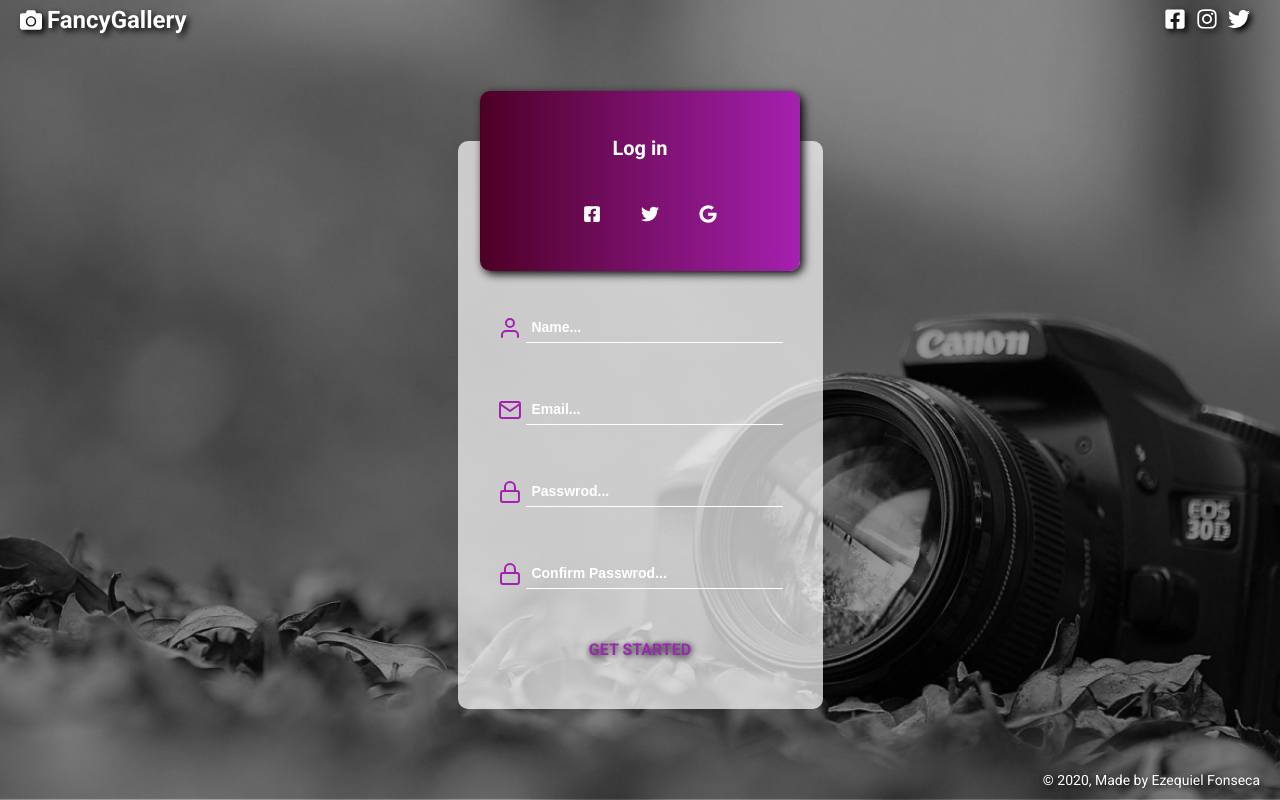
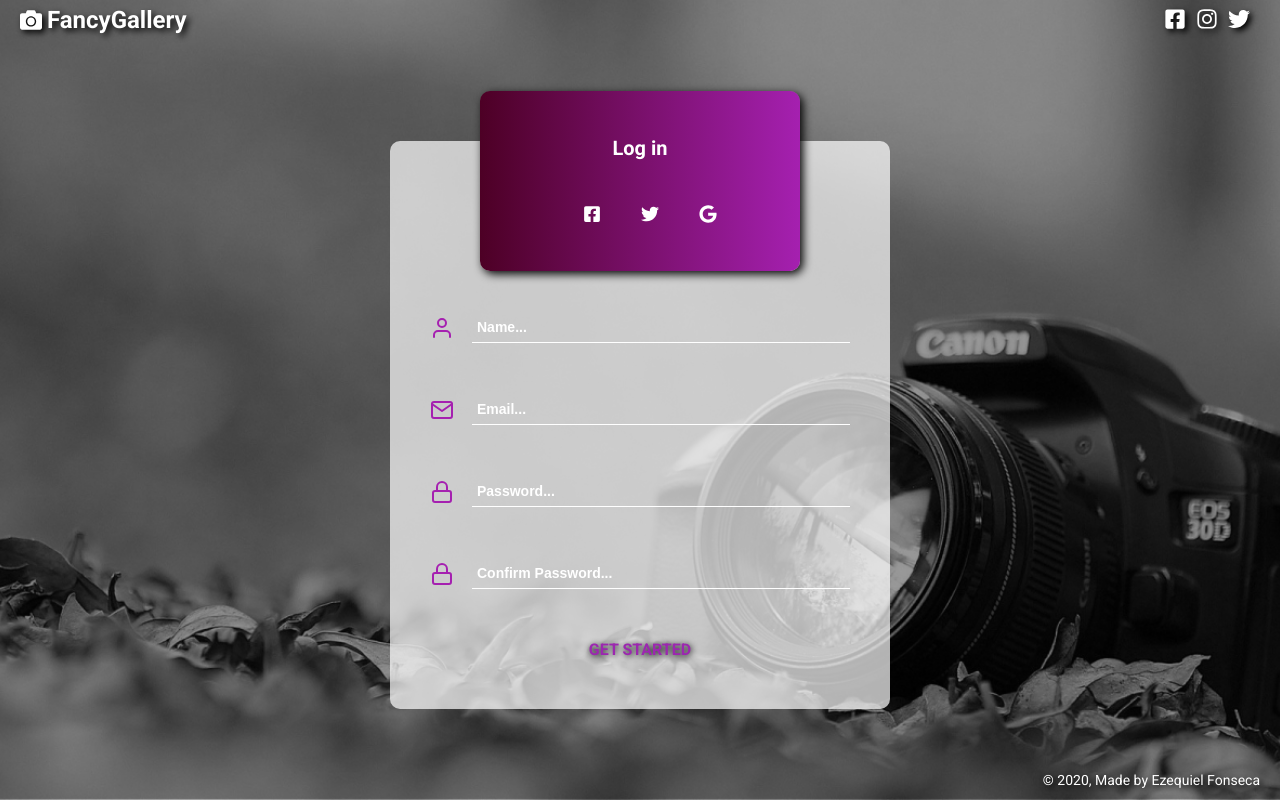
Before and after one commit to Qz-C/FancyGallery-frontend, a React (Create React App) app: page /register in a window 1280 px wide. Built offline with nearby package versions, Linux system fonts and the light colour scheme.

Commit message:
Not finished yet

```diff
--- a/src/pages/Signup/index.js
+++ b/src/pages/Signup/index.js
@@ -25,14 +25,14 @@ const Signup = () => {
     const [ email, setEmail ] = useState("");
     const [ password, setPassword ] = useState("");
     const [ name, setName ] = useState("");
-    const [ confirmPassword, setConfirmPasswrod ] = useState("");
+    const [ confirmPassword, setConfirmPassword ] = useState("");
     const [ size, setSize ] = useState(false);
     const [ number, setNumber ] = useState(false);
     const [ lower, setLower ] = useState(false);
     const [ upper, setUpper ] = useState(false);
     const [ special, setSpecial ] = useState(false);
     const [ showValidatePasswordMessage, setShowValidatePasswordMessage] = useState(false);
-    const [ passwordMatched, setpasswordMatched ] = useState(false);
+    const [ passwordMatched, setPasswordMatched ] = useState(false);
     const [ showPassWordMatches, setShowPassWordMatches ] = useState(false);
 
     const hasLowerCase = str => {
@@ -88,7 +88,6 @@ const Signup = () => {
         {
             setPassword(validatingPassword);
             console.log(password)
-
         }
 
 
@@ -99,14 +98,19 @@ const Signup = () => {
         setShowPassWordMatches(true);
 
         const confirmPassword = event.target.value;
-            if(confirmPassword === password )
-                setpasswordMatched(true);
+            if(confirmPassword === password && password != "")
+                setPasswordMatched(true);
             else
-                setpasswordMatched(false);
+                setPasswordMatched(false);
+    }
+
+    const handleClick = event => {
+        console.log(event);
     }
 
     const handleSignup = event => {
         event.preventDefault();
+        console.log(event);
     }
 
 
@@ -116,10 +120,10 @@ const Signup = () => {
             <section>
                 <LoginFloatBox/>
                 <div className="bottom-div2">
-                    <form id="form" onSubmit={handleSignup}>
+                    <form id="form" onSubmit={handleSignup} >
                         <div className="inputs">
                             <FiUser size={24} color={'#A520B0'}/>
-                            <input onChange={event => setName(event.target.value)}
+                            <input onChange={event => setName(event.target.value)} onFocus={handleClick}
                                 type="name"
                                 placeholder="Name..."
                             />
@@ -127,7 +131,7 @@ const Signup = () => {
 
                         <div className="inputs">
                             <FiMail size={24} color={'#A520B0'} />
-                            <input onChange={event => setEmail(event.target.value)}
+                            <input onChange={event => setEmail(event.target.value)} onFocus={handleClick}
                                 type="email"
                                 placeholder="Email..."
                             />
@@ -137,7 +141,7 @@ const Signup = () => {
                             <FiLock size={24} color={'#A520B0'} />
                             <input onChange={handlePasswordValidation}
                                 type="password"
-                                placeholder="Passwrod..."
+                                placeholder="Password..."
                             />
 
                             </div> <div className="render-messages">
@@ -155,7 +159,7 @@ const Signup = () => {
                             <FiLock size={24} color={'#A520B0'} />
                             <input onChange={handlePasswordConfirmation}
                                 type="password"
-                                placeholder="Confirm Passwrod..."
+                                placeholder="Confirm Password..."
                             />
                         </div>
 
--- a/src/pages/Signup/styles.css
+++ b/src/pages/Signup/styles.css
@@ -1,6 +1,6 @@
 .container section .bottom-div2{
     padding: 40px;
-    width: 365px;
+    width: 500px;
     background-color: rgb(255,255,255,0.7);
     border-radius: 10px;
 }
```
